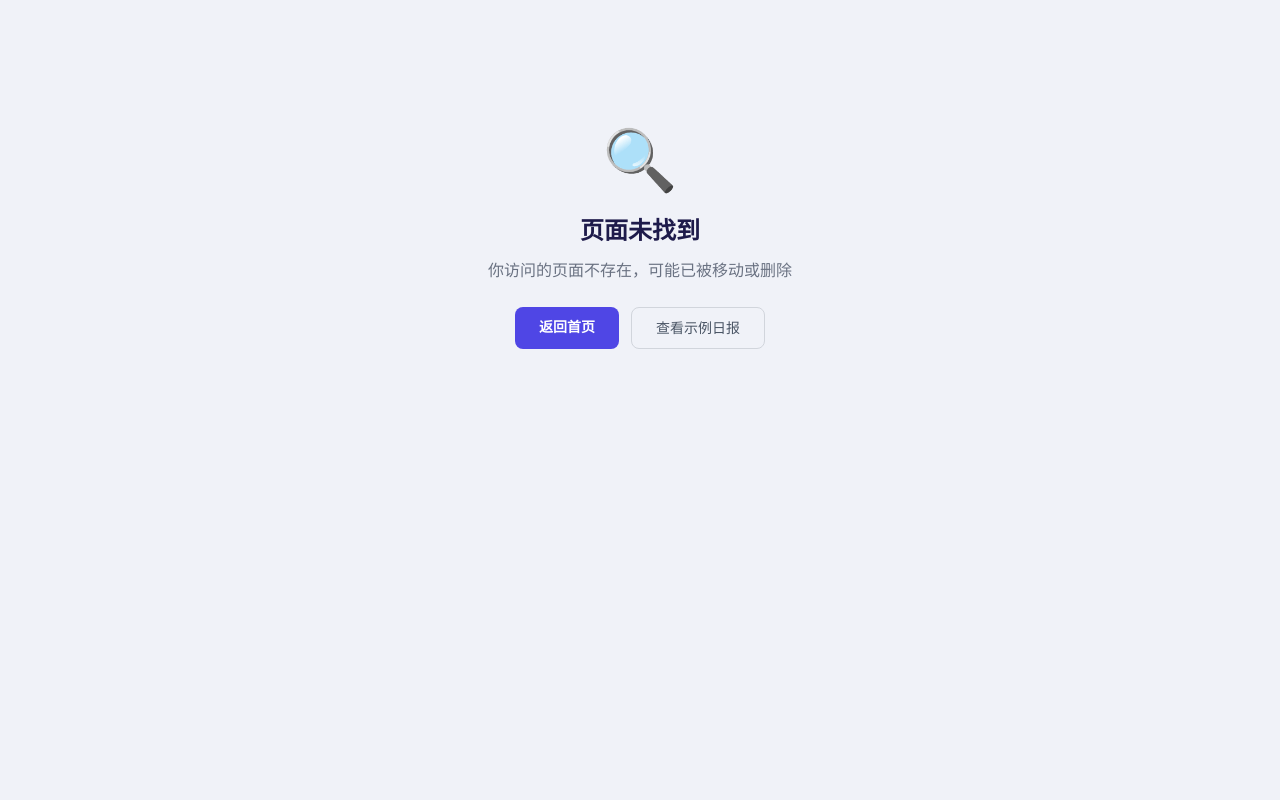
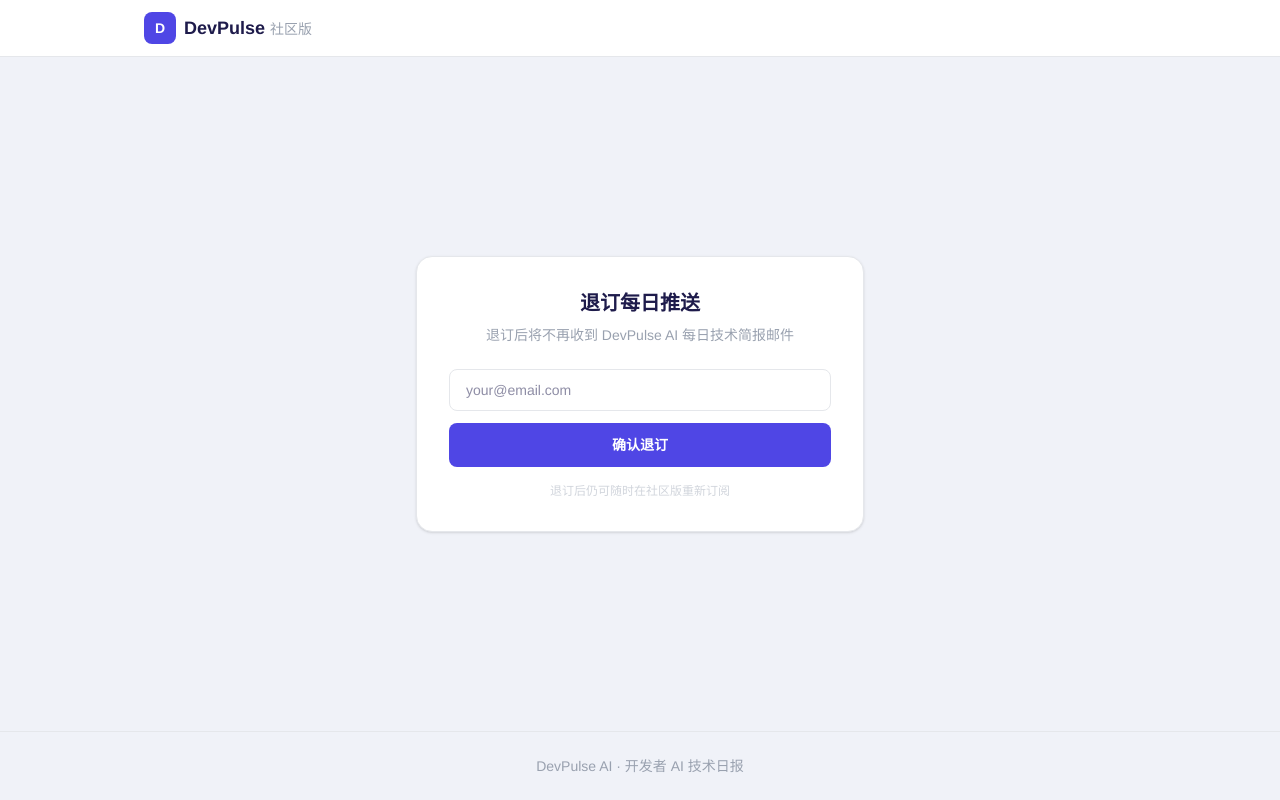
Before and after one commit to 819966041/devpulse-deploy, a Next.js app in the folder devpulse-saas/: page /unsubscribe in a window 1280 px wide. Before the commit this address had no page. Built offline with nearby package versions, Linux system fonts and the light colour scheme.

Commit message:
feat: 添加社区版退订功能页面和 API

```diff
--- /dev/null
+++ b/devpulse-saas/src/app/api/community/unsubscribe/route.ts
@@ -0,0 +1,54 @@
+/**
+ * 社区版退订 API
+ * POST /api/community/unsubscribe
+ * Body: { email }
+ * 无需登录 — 邮件退订标准流程
+ */
+import { NextRequest, NextResponse } from "next/server";
+import { z } from "zod";
+import { prisma } from "@/lib/prisma";
+
+const schema = z.object({
+  email: z.string().email("邮箱格式不正确"),
+});
+
+export async function POST(req: NextRequest) {
+  try {
+    const body = await req.json();
+    const { email } = schema.parse(body);
+
+    // 查找该邮箱的活跃订阅
+    const subscription = await prisma.emailSubscription.findFirst({
+      where: { email, active: true },
+    });
+
+    if (!subscription) {
+      return NextResponse.json(
+        { ok: true, message: "该邮箱未订阅或已退订" },
+        { status: 200 }
+      );
+    }
+
+    await prisma.emailSubscription.update({
+      where: { id: subscription.id },
+      data: { active: false },
+    });
+
+    return NextResponse.json(
+      { ok: true, message: "退订成功，你将不再收到每日推送" },
+      { status: 200 }
+    );
+  } catch (err: unknown) {
+    if (err instanceof z.ZodError) {
+      return NextResponse.json(
+        { error: err.errors[0].message },
+        { status: 400 }
+      );
+    }
+    console.error("退订失败:", err);
+    return NextResponse.json(
+      { error: "退订失败，请稍后重试" },
+      { status: 500 }
+    );
+  }
+}
--- a/devpulse-saas/src/app/community/layout.tsx
+++ b/devpulse-saas/src/app/community/layout.tsx
@@ -36,6 +36,9 @@
             <a href="#github" className="text-gray-500 hover:text-[var(--primary)] no-underline">
               GitHub
             </a>
+            <a href="/unsubscribe" className="text-gray-500 hover:text-[var(--primary)] no-underline">
+              退订
+            </a>
             <a
               href="#join"
               className="px-4 py-1.5 bg-[var(--primary)] text-white rounded-lg text-sm no-underline hover:bg-[var(--primary-light)] transition"
@@ -54,7 +57,7 @@
           <p>🆓 DevPulse 社区版 — 完全免费 · 开源贡献驱动</p>
           <p className="mt-1 text-xs text-gray-300">
             <a href="https://github.com/819966041/devpulse-deploy" target="_blank" rel="noopener noreferrer" className="text-gray-400 hover:text-[var(--primary)] transition">GitHub</a>
-            {" · "}Powered by AI + Open Source Community
+            {" · "}<a href="/unsubscribe" className="text-gray-400 hover:text-[var(--primary)] transition">退订</a>{" · "}Powered by AI + Open Source Community
           </p>
         </div>
       </footer>
--- /dev/null
+++ b/devpulse-saas/src/app/unsubscribe/page.tsx
@@ -0,0 +1,136 @@
+/**
+ * 退订页面
+ * /unsubscribe?email=user@example.com
+ * 从邮件链接直接跳转，或手动输入邮箱退订
+ */
+"use client";
+import { useState, useEffect } from "react";
+import "../globals.css";
+
+export default function UnsubscribePage() {
+  const [email, setEmail] = useState("");
+  const [message, setMessage] = useState<{ type: "success" | "error"; text: string } | null>(null);
+  const [loading, setLoading] = useState(false);
+  const [done, setDone] = useState(false);
+
+  // 从 URL 参数读取 email
+  useEffect(() => {
+    const params = new URLSearchParams(window.location.search);
+    const emailParam = params.get("email");
+    if (emailParam) {
+      setEmail(emailParam);
+    }
+  }, []);
+
+  async function handleUnsubscribe(e: React.FormEvent) {
+    e.preventDefault();
+    if (!email.trim()) return;
+
+    setLoading(true);
+    setMessage(null);
+
+    try {
+      const res = await fetch("/api/community/unsubscribe", {
+        method: "POST",
+        headers: { "Content-Type": "application/json" },
+        body: JSON.stringify({ email: email.trim() }),
+      });
+      const data = await res.json();
+
+      if (data.ok) {
+        setMessage({ type: "success", text: data.message });
+        setDone(true);
+      } else {
+        setMessage({ type: "error", text: data.error || "退订失败" });
+      }
+    } catch {
+      setMessage({ type: "error", text: "网络错误，请稍后重试" });
+    } finally {
+      setLoading(false);
+    }
+  }
+
+  return (
+    <div className="min-h-screen bg-[var(--bg, #F0F2F8)] flex flex-col">
+      {/* 简洁导航 */}
+      <nav className="bg-white border-b border-gray-200 sticky top-0 z-50">
+        <div className="max-w-5xl mx-auto px-4 h-14 flex items-center justify-between">
+          <a href="/community" className="flex items-center gap-2 no-underline">
+            <div className="w-8 h-8 bg-[var(--primary)] rounded-lg flex items-center justify-center text-white font-bold text-sm">
+              D
+            </div>
+            <span className="font-bold text-lg text-[var(--text)]">
+              DevPulse <span className="text-sm font-normal text-gray-400">社区版</span>
+            </span>
+          </a>
+        </div>
+      </nav>
+
+      {/* 主体内容 */}
+      <main className="flex-1 flex items-center justify-center px-4">
+        <div className="w-full max-w-md">
+          <div className="bg-white rounded-2xl border border-gray-200 p-8 shadow-sm">
+            {done ? (
+              // 退订成功
+              <div className="text-center">
+                <div className="text-5xl mb-4">👋</div>
+                <h1 className="text-xl font-bold mb-2">已退订</h1>
+                <p className="text-sm text-gray-500 mb-6">{message?.text}</p>
+                <a
+                  href="/community"
+                  className="inline-block px-6 py-2.5 bg-[var(--primary)] text-white rounded-xl text-sm font-semibold no-underline hover:shadow-lg transition"
+                >
+                  返回社区首页
+                </a>
+              </div>
+            ) : (
+              // 退订表单
+              <>
+                <div className="text-center mb-6">
+                  <h1 className="text-xl font-bold mb-2">退订每日推送</h1>
+                  <p className="text-sm text-gray-400">
+                    退订后将不再收到 DevPulse AI 每日技术简报邮件
+                  </p>
+                </div>
+                <form onSubmit={handleUnsubscribe} className="space-y-3">
+                  <input
+                    type="email"
+                    placeholder="your@email.com"
+                    required
+                    className="w-full px-4 py-2.5 border border-gray-200 rounded-lg text-sm focus:outline-none focus:border-[var(--primary)] transition"
+                    value={email}
+                    onChange={(e) => setEmail(e.target.value)}
+                  />
+                  <button
+                    type="submit"
+                    disabled={loading}
+                    className="w-full py-3 bg-[var(--primary)] text-white rounded-lg text-sm font-semibold hover:shadow-lg disabled:opacity-50 transition"
+                  >
+                    {loading ? "处理中..." : "确认退订"}
+                  </button>
+                </form>
+                {message && (
+                  <div className={`mt-4 p-3 rounded-lg text-sm ${
+                    message.type === "success"
+                      ? "bg-green-50 text-green-700 border border-green-200"
+                      : "bg-red-50 text-red-700 border border-red-200"
+                  }`}>
+                    {message.text}
+                  </div>
+                )}
+                <p className="text-center text-xs text-gray-300 mt-4">
+                  退订后仍可随时在社区版重新订阅
+                </p>
+              </>
+            )}
+          </div>
+        </div>
+      </main>
+
+      {/* 底部 */}
+      <footer className="border-t border-gray-200 py-6 text-center text-sm text-gray-400">
+        <p>DevPulse AI · 开发者 AI 技术日报</p>
+      </footer>
+    </div>
+  );
+}
```
